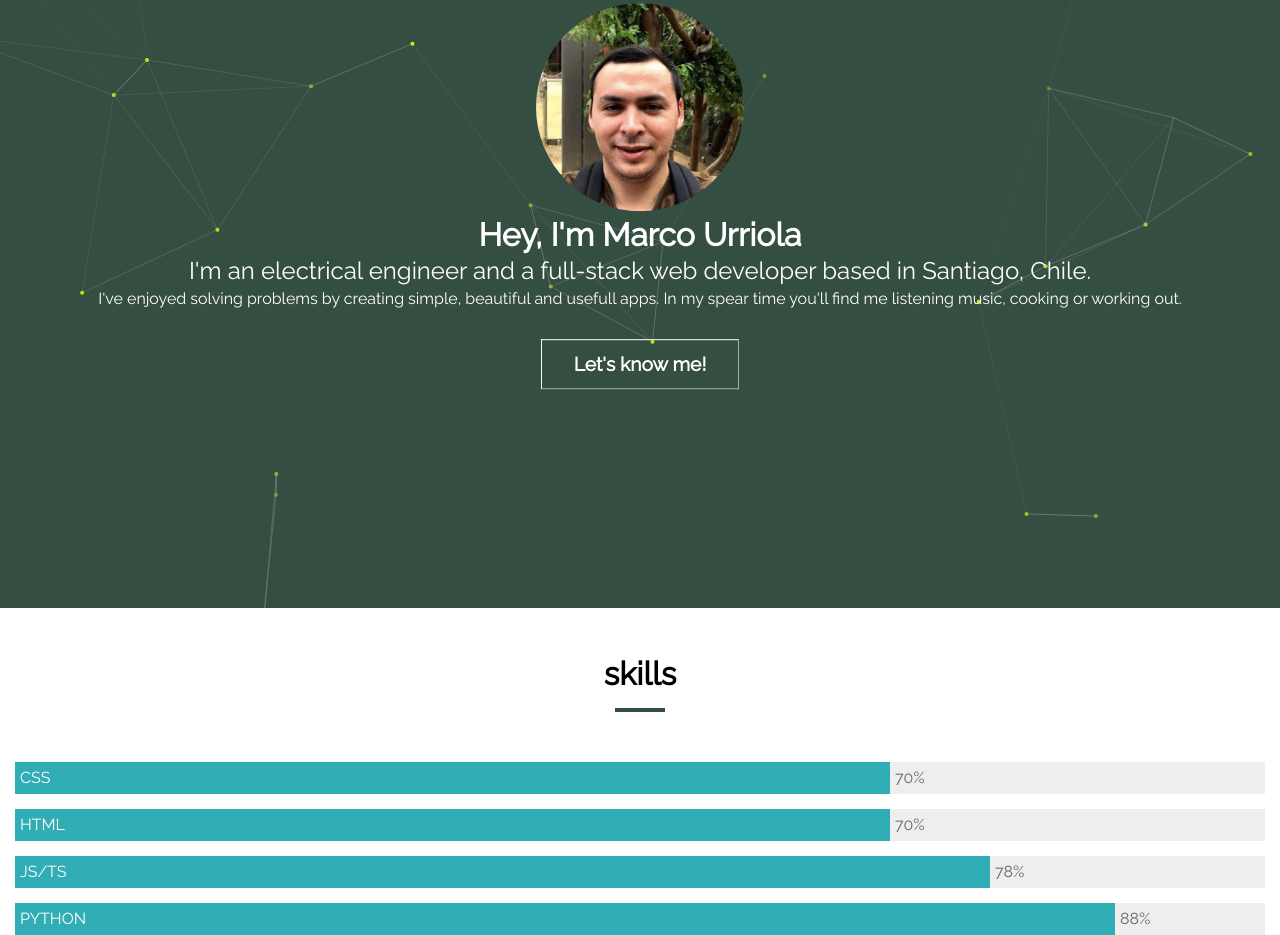
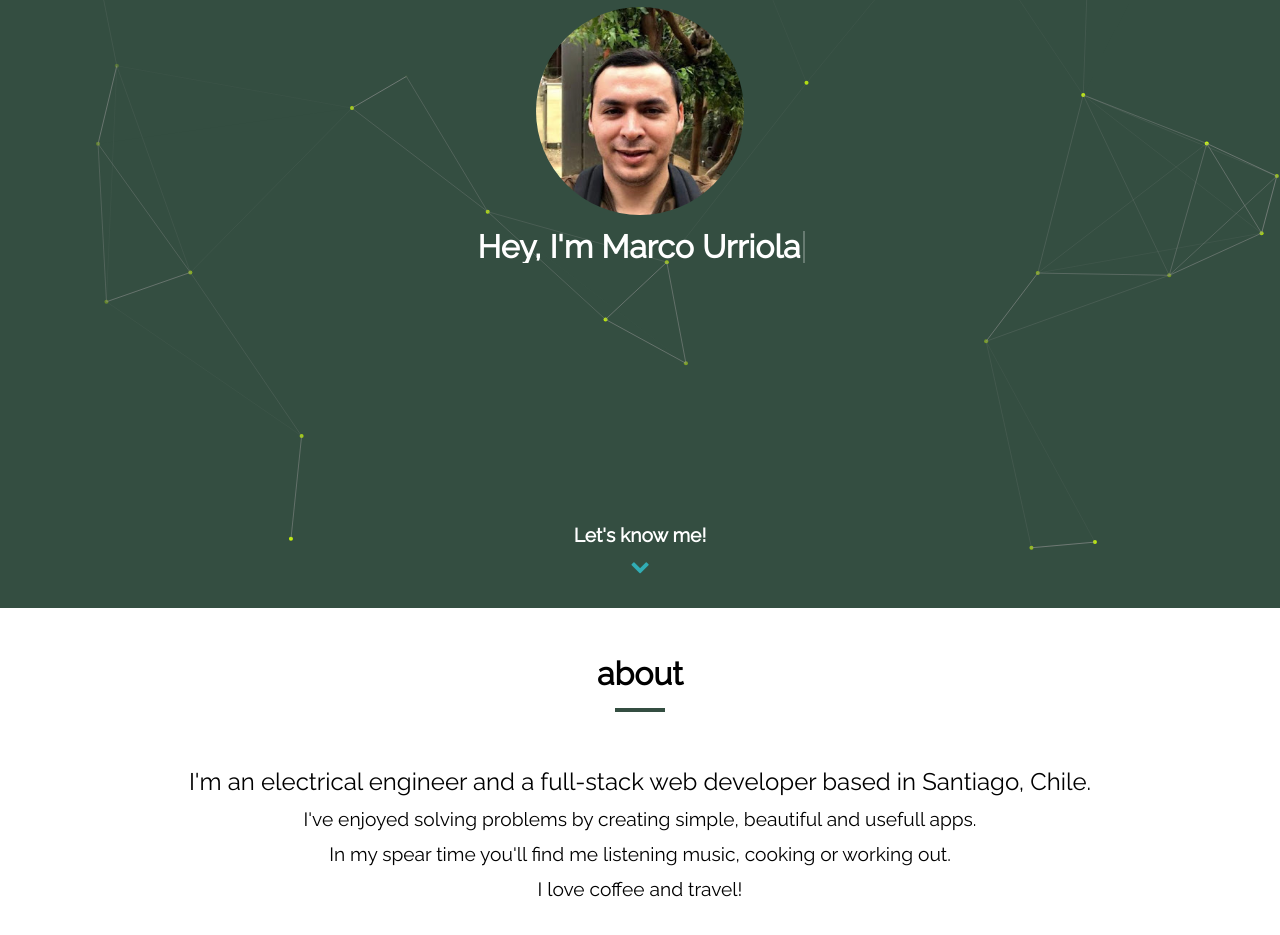
Before and after one commit to marc0u/portfolio, a plain HTML site: page index.html in a window 1280 px wide. Shown: the part 192-1127 px from the top of the page. Drawn offline with Linux system fonts and the light colour scheme.

Commit message:
Separate about from home

```diff
--- a/index.html
+++ b/index.html
@@ -22,17 +22,27 @@
         <canvas id="canvas" class="fullscreen"></canvas>
       </div>
       <div class="presentation">
-        <img src="assets/profile-photo.jpg" alt="profile photo" class="profile-photo" />
-        <h1>Hey, I'm Marco Urriola</h1>
-        <h2>I'm an electrical engineer and a full-stack web developer based in Santiago, Chile.</h2>
-        <p>
-          I've enjoyed solving problems by creating simple, beautiful and usefull apps. In my spear
-          time you'll find me listening music, cooking or working out.
-        </p>
-        <button class="btn-1" onClick="document.getElementById('skills').scrollIntoView();">
-          Let's know me!
-        </button>
+        <br />
+        <div>
+          <img src="assets/profile-photo.jpg" alt="profile photo" class="profile-photo" />
+          <h1 class="anim-typewriter">Hey, I'm Marco Urriola</h1>
+        </div>
+        <div
+          class="scrolldown flex-center flex-column"
+          onClick="document.getElementById('about').scrollIntoView();"
+        >
+          <span>Let's know me!</span>
+          <i class="fa fa-chevron-down"></i>
+        </div>
       </div>
+    </section>
+    <section id="about" class="flex-center flex-column">
+      <h1 class="title">about</h1>
+      <div class="title-line"></div>
+      <h2>I'm an electrical engineer and a full-stack web developer based in Santiago, Chile.</h2>
+      <p>I've enjoyed solving problems by creating simple, beautiful and usefull apps.</p>
+      <p>In my spear time you'll find me listening music, cooking or working out.</p>
+      <p>I love coffee and travel!</p>
     </section>
     <section id="skills" class="flex-center flex-column">
       <h1 class="title">skills</h1>
@@ -110,5 +120,6 @@
       </div>
     </footer>
     <script src="scripts/canvas.js"></script>
+    <script src="scripts/scrolling.js"></script>
   </body>
 </html>
--- /dev/null
+++ b/scripts/scrolling.js
@@ -0,0 +1,13 @@
+const scrollHandler = () => {
+  const home = document.querySelector("#home");
+  const skills = document.querySelector("#skills");
+  const projects = document.querySelector("#projects");
+  const contact = document.querySelector("#contact");
+  let posHome = window.scrollY + home.offsetHeight;
+  let posSkills = skills.offsetTop + skills.offsetHeight;
+  let posProjects = projects.offsetTop + projects.offsetHeight;
+  let posContact = contact.offsetTop + contact.offsetHeight;
+  console.log(posHome, posSkills, posProjects, posContact);
+};
+
+window.addEventListener("scroll", scrollHandler);
--- a/styles/styles.css
+++ b/styles/styles.css
@@ -1,11 +1,11 @@
 :root {
-    --primary-color: #344E41;
+  --primary-color: #344e41;
   --secondary-color: #588157;
-    --accent-color: #31ADB5;
+  --accent-color: #31adb5;
 }
 
 body {
-    font-family: 'Raleway', sans-serif;
+  font-family: "Raleway", sans-serif;
 }
 
 html {
@@ -13,19 +13,22 @@ html {
 }
 
 h1 {
-    margin: 0.5rem 0;
+  text-align: center;
+  margin: 0.5rem;
   font-size: 2rem;
   font-weight: bold;
 }
 
 h2 {
-    margin: 0.5rem 0;
+  text-align: center;
+  margin: 0.5rem;
   font-size: 1.5rem;
 }
 
 p {
-    margin: 0.5rem 0;
-    font-size: 1rem;
+  text-align: center;
+  margin: 0.5rem;
+  font-size: 1.2rem;
 }
 
 footer {
@@ -35,7 +38,18 @@ footer {
 
 .fullscreen {
   width: 100%;
-    height: 100vh;
+}
+
+@supports (height: 100svh) {
+  .fullscreen {
+    height: 100svh;
+  }
+}
+
+@supports (height: 100cqh) {
+  .fullscreen {
+    height: 100cqh;
+  }
 }
 
 .canvas {
@@ -48,8 +62,42 @@ footer {
   left: 50%;
   transform: translate(-50%, -50%);
   width: 90%;
+  height: 100%;
+  display: flex;
+  flex-direction: column;
+  justify-content: space-between;
+  align-items: center;
   color: white;
   text-align: center;
+}
+
+.presentation h1 {
+  margin: 2rem auto;
+  border-right: 2px solid rgba(255, 255, 255, 0.75);
+  white-space: nowrap;
+  overflow: hidden;
+  transform: translateY(-50%);
+}
+
+.anim-typewriter {
+  animation: typewriter 2s steps(15) 1s 1 normal both,
+    blinkTextCursor 500ms steps(44) infinite normal;
+}
+@keyframes typewriter {
+  from {
+    width: 0;
+  }
+  to {
+    width: 10.25em;
+  }
+}
+@keyframes blinkTextCursor {
+  from {
+    border-right-color: rgba(255, 255, 255, 0.75);
+  }
+  to {
+    border-right-color: transparent;
+  }
 }
 
 .btn-1 {
@@ -58,10 +106,10 @@ footer {
   border-width: 1px;
   border-color: white;
   padding: 0.8rem 2rem;
-    color:white;
+  color: white;
   font-size: 1.2rem;
   font-weight: bold;
-    font-family: 'Raleway', sans-serif;
+  font-family: "Raleway", sans-serif;
 }
 
 .btn-1:hover {
@@ -72,6 +120,7 @@ footer {
 
 .profile-photo {
   height: 13rem;
+  width: 13rem;
   border-radius: 50%;
 }
 
@@ -89,6 +138,51 @@ footer {
 
 .relative {
   position: relative;
+}
+
+.scrolldown {
+  margin: 2rem 0;
+  font-size: 1.2rem;
+  font-weight: bold;
+  font-family: "Raleway", sans-serif;
+  cursor: pointer;
+}
+
+@-webkit-keyframes pulse {
+  0% {
+    -webkit-transform: translate(0, 0);
+    transform: translate(0, 0);
+  }
+  50% {
+    -webkit-transform: translate(0, 10px);
+    transform: translate(0, 10px);
+  }
+  100% {
+    -webkit-transform: translate(0, 0);
+    transform: translate(0, 0);
+  }
+}
+
+@keyframes pulse {
+  0% {
+    -webkit-transform: translate(0, 0);
+    transform: translate(0, 0);
+  }
+  50% {
+    -webkit-transform: translate(0, 10px);
+    transform: translate(0, 10px);
+  }
+  100% {
+    -webkit-transform: translate(0, 0);
+    transform: translate(0, 0);
+  }
+}
+
+.scrolldown i {
+  margin-top: 0.75rem;
+  color: var(--accent-color);
+  -webkit-animation: pulse 2s infinite;
+  animation: pulse 2s infinite;
 }
 
 .flex-center {
@@ -109,7 +203,7 @@ footer {
 
 .skill {
   margin-left: 5px;
-    color:white;
+  color: white;
 }
 
 .skill-progress {
@@ -123,13 +217,17 @@ footer {
 .skill-bar {
   display: flex;
   margin: 0 15px 15px 15px;
-    transition: 1.1s 0.2s width ease-in-out;
   background-color: #eee;
   color: #666;
 }
 
 .skill-bar-fill {
   background-color: var(--accent-color);
+  /* transition: 1.1s 0.2s width ease-in-out; */
+  -webkit-transition: width 2s ease-out;
+  -moz-transition: width 2s ease-out;
+  -o-transition: width 2s ease-out;
+  transition: width 2s ease-out;
 }
 
 .title {
```
Lines whose indentation alone changed are shown as unchanged.
